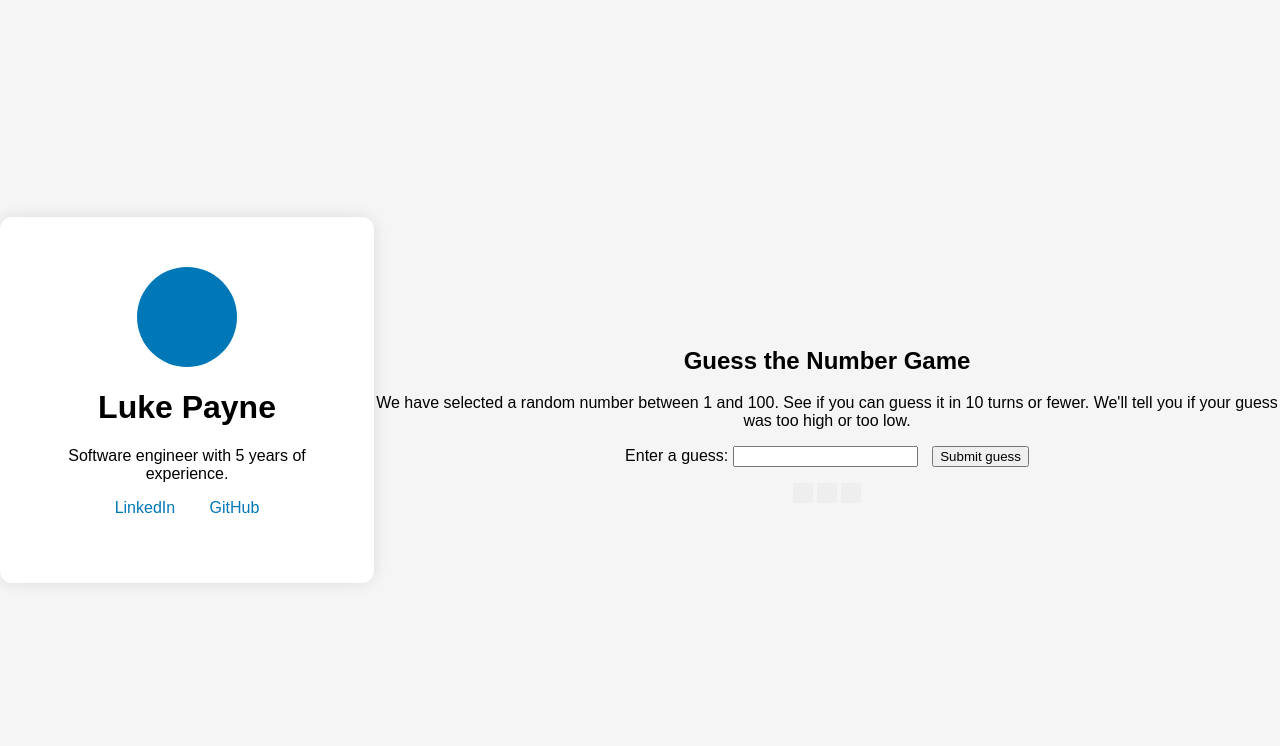
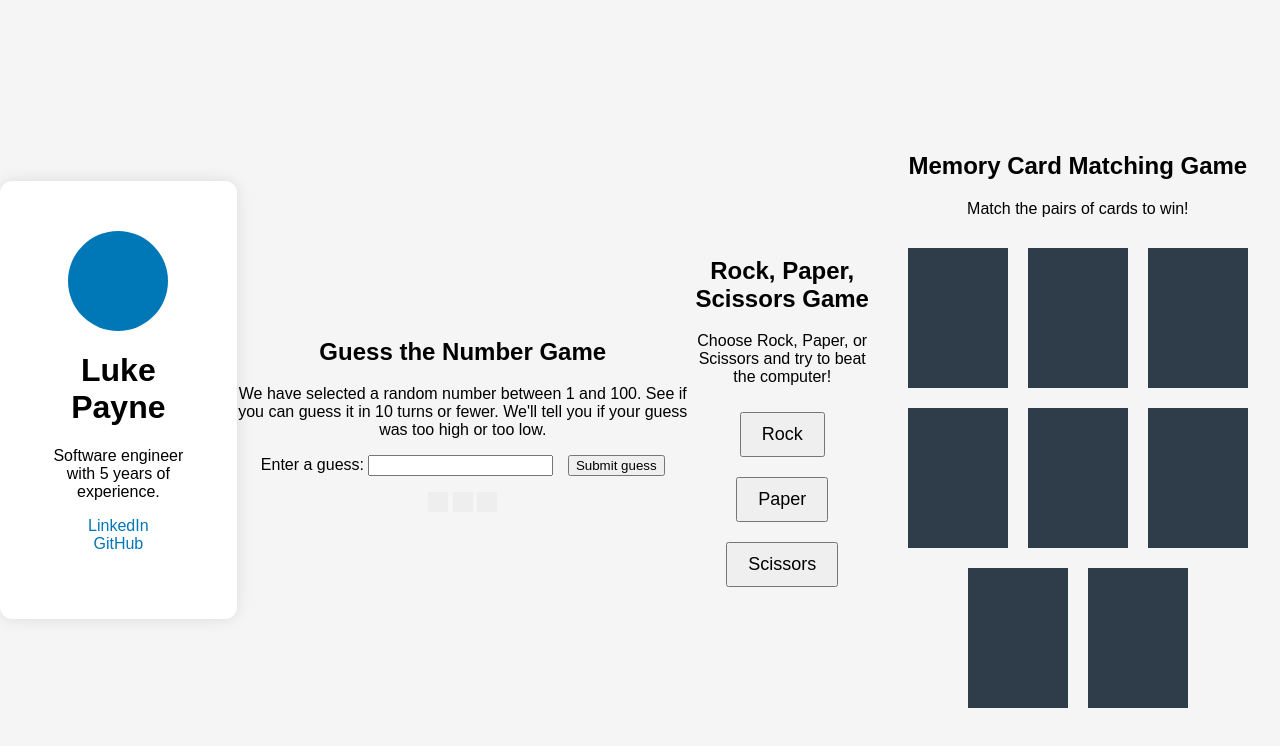
Before and after one commit to Dolvido/dolvido.github.io, a plain HTML site: page index.html in a window 1280 px wide. Drawn offline with Linux system fonts and the light colour scheme.

```diff
--- a/index.html
+++ b/index.html
@@ -96,6 +96,65 @@
             background: #eee;
             font-weight: bold;
         }
+        .rps-container {
+            margin-top: 50px;
+            text-align: center;
+        }
+
+        .rps-buttons button {
+            padding: 10px 20px;
+            margin: 10px;
+            font-size: 18px;
+            cursor: pointer;
+        }
+        .memory-game {
+            margin-top: 50px;
+            text-align: center;
+        }
+
+        .memory-card-deck {
+            display: flex;
+            flex-wrap: wrap;
+            justify-content: center;
+            margin-top: 20px;
+        }
+
+        .memory-card {
+            background-color: #2e3d49;
+            width: 100px;
+            height: 140px;
+            margin: 10px;
+            display: inline-block;
+            cursor: pointer;
+            transform: scale(1);
+            transition: transform 0.5s;
+        }
+
+        .memory-card.flip {
+            transform: scale(-1, 1);
+        }
+
+        .card-front, .card-back {
+            width: 100%;
+            height: 100%;
+            position: absolute;
+            backface-visibility: hidden;
+            display: flex;
+            align-items: center;
+            justify-content: center;
+            font-size: 2em;
+            font-weight: bold;
+        }
+
+        .card-front {
+            background-color: #f4f4f4;
+        }
+
+        .card-back {
+            background-color: #2e3d49;
+        }
+
+
     </style>
 </head>
 
@@ -123,6 +182,27 @@
             <p class="lowOrHi"></p>
         </div>
     </div>
+    <div class="rps-container">
+        <h2>Rock, Paper, Scissors Game</h2>
+        <p>Choose Rock, Paper, or Scissors and try to beat the computer!</p>
+        <div class="rps-buttons">
+            <button onclick="playGame('Rock')">Rock</button>
+            <button onclick="playGame('Paper')">Paper</button>
+            <button onclick="playGame('Scissors')">Scissors</button>
+        </div>
+        <div class="rps-result">
+            <p id="rpsMessage"></p>
+        </div>
+    </div>
+    <div class="memory-game">
+        <h2>Memory Card Matching Game</h2>
+        <p>Match the pairs of cards to win!</p>
+        <section class="memory-card-deck" id="cardDeck">
+            <!-- Cards will be generated here by JavaScript -->
+        </section>
+    </div>
+
+
     <script>
         var randomNumber = Math.floor(Math.random() * 100) + 1;
         var guesses = document.querySelector('.guesses');
@@ -196,6 +276,114 @@
             randomNumber = Math.floor(Math.random() * 100) + 1;
         }
     </script>
+    <script>
+        function playGame(userChoice) {
+            const choices = ['Rock', 'Paper', 'Scissors'];
+            const computerChoice = choices[Math.floor(Math.random() * 3)];
+            const resultMessage = document.getElementById('rpsMessage');
+
+            if (userChoice === computerChoice) {
+                resultMessage.textContent = `Both chose ${userChoice}. It's a tie!`;
+                return;
+            }
+
+            let winMessage = '';
+            switch (userChoice) {
+                case 'Rock':
+                    winMessage = (computerChoice === 'Scissors') ? 'You win! Rock crushes Scissors.' : 'You lose! Paper covers Rock.';
+                    break;
+                case 'Paper':
+                    winMessage = (computerChoice === 'Rock') ? 'You win! Paper covers Rock.' : 'You lose! Scissors cuts Paper.';
+                    break;
+                case 'Scissors':
+                    winMessage = (computerChoice === 'Paper') ? 'You win! Scissors cuts Paper.' : 'You lose! Rock crushes Scissors.';
+                    break;
+            }
+            resultMessage.textContent = winMessage + ` (Computer chose ${computerChoice})`;
+        }
+    </script>
+    <script>
+        const cardsArray = ['A', 'A', 'B', 'B', 'C', 'C', 'D', 'D'];
+        let hasFlippedCard = false;
+        let lockBoard = false;
+        let firstCard, secondCard;
+
+        function shuffle(array) {
+            let currentIndex = array.length, randomIndex;
+
+            while (currentIndex !== 0) {
+                randomIndex = Math.floor(Math.random() * currentIndex);
+                currentIndex--;
+
+                [array[currentIndex], array[randomIndex]] = [array[randomIndex], array[currentIndex]];
+            }
+
+            return array;
+        }
+
+        function createCards() {
+            const shuffledCards = shuffle(cardsArray);
+            const cardDeck = document.getElementById('cardDeck');
+
+            shuffledCards.forEach(cardValue => {
+                const cardElement = document.createElement('div');
+                cardElement.classList.add('memory-card');
+                cardElement.dataset.card = cardValue;
+                cardElement.innerHTML = `
+                    <div class="card-front">${cardValue}</div>
+                    <div class="card-back"></div>
+                `;
+                cardElement.addEventListener('click', flipCard);
+                cardDeck.appendChild(cardElement);
+            });
+        }
+
+        function flipCard() {
+            if (lockBoard) return;
+            if (this === firstCard) return;
+
+            this.classList.add('flip');
+
+            if (!hasFlippedCard) {
+                hasFlippedCard = true;
+                firstCard = this;
+                return;
+            }
+
+            secondCard = this;
+            checkForMatch();
+        }
+
+        function checkForMatch() {
+            let isMatch = firstCard.dataset.card === secondCard.dataset.card;
+            isMatch ? disableCards() : unflipCards();
+        }
+
+        function disableCards() {
+            firstCard.removeEventListener('click', flipCard);
+            secondCard.removeEventListener('click', flipCard);
+            resetBoard();
+        }
+
+        function unflipCards() {
+            lockBoard = true;
+
+            setTimeout(() => {
+                firstCard.classList.remove('flip');
+                secondCard.classList.remove('flip');
+
+                resetBoard();
+            }, 1500);
+        }
+
+        function resetBoard() {
+            [hasFlippedCard, lockBoard] = [false, false];
+            [firstCard, secondCard] = [null, null];
+        }
+
+        createCards();
+    </script>
+
 
 </body>
 
```
